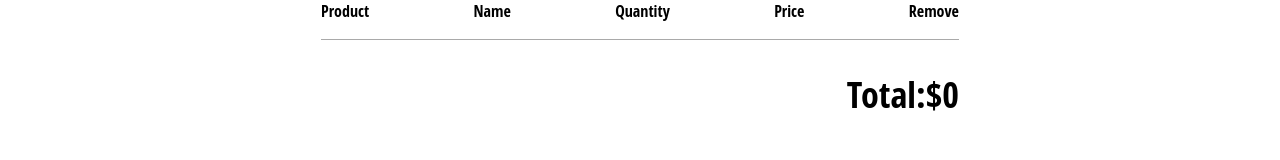
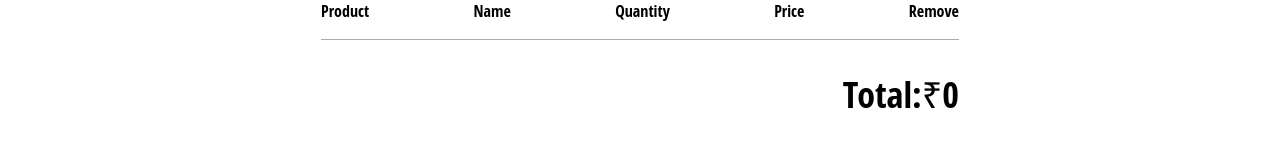
Before and after one commit to khaleelrahman/nuChangeAssignment, a React (Create React App) app: page /checkout in a window 1280 px wide. Shown: the part 140-300 px from the top of the page. Built offline with nearby package versions, Linux system fonts and the light colour scheme.

Commit message:
code cleaning

```diff
--- a/src/pages/checkout/checkout-page.js
+++ b/src/pages/checkout/checkout-page.js
@@ -29,7 +29,7 @@ const Checkout = ({ cartItems }) => {
         )
       }
       <div className='total'>
-        <span>Total:${tot}</span>
+        <span>Total:₹{tot}</span>
       </div>
     </div>
   );
```
